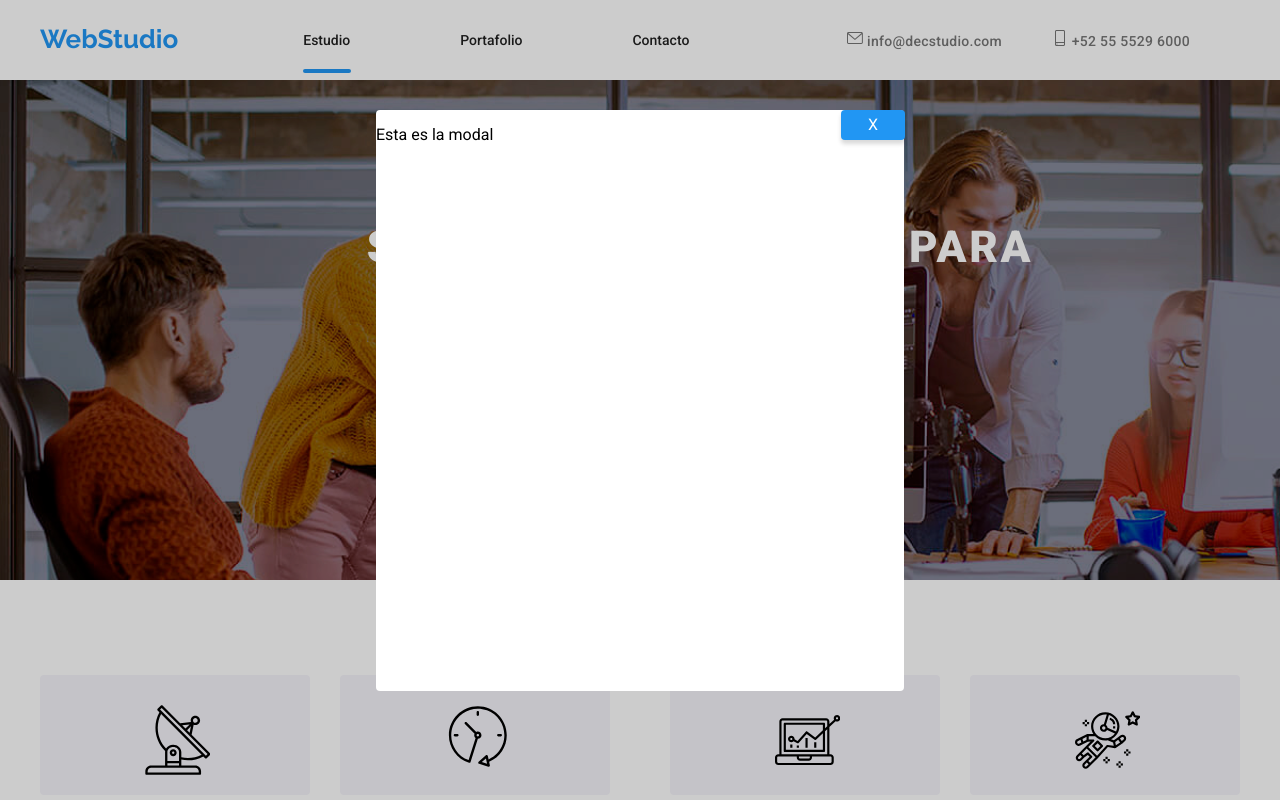
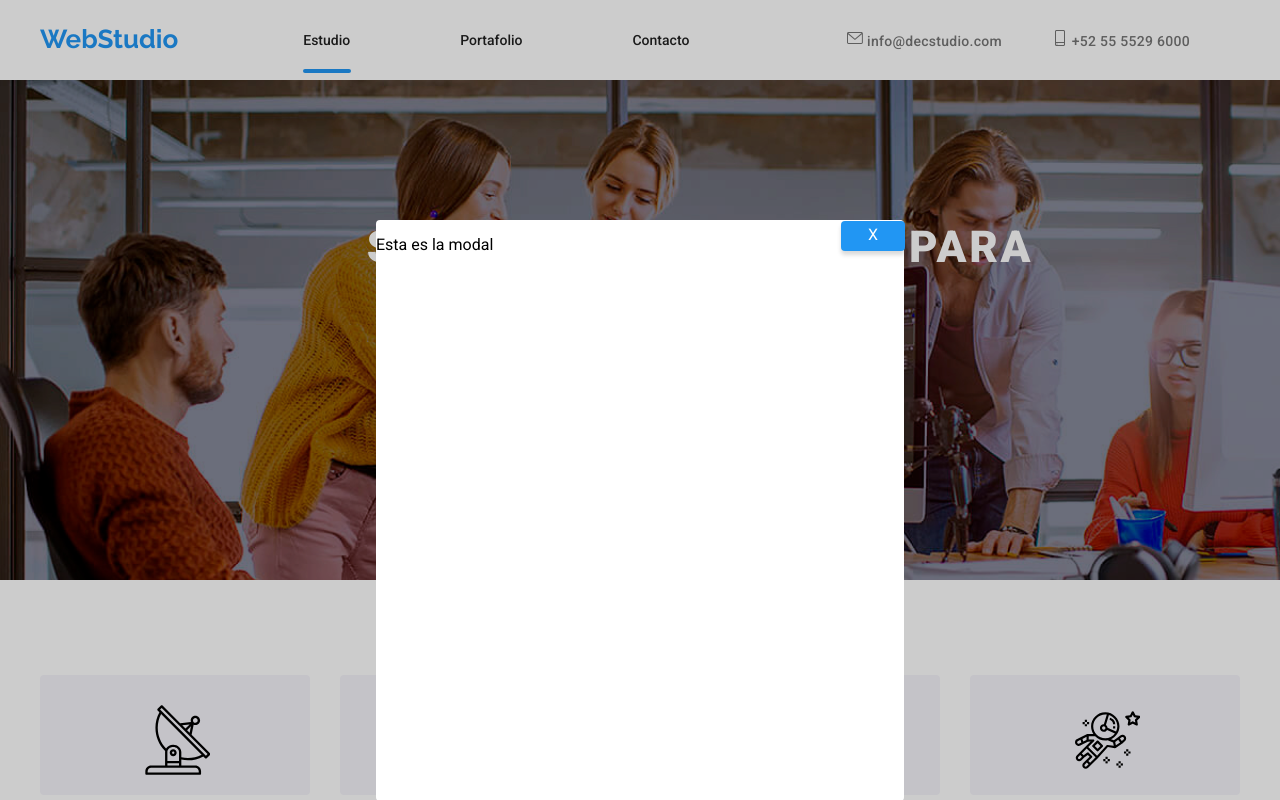
Before and after one commit to PAOLAAGUTIERREZL/goit-markup-hw-05, a plain HTML site: page index.html in a window 1280 px wide. Both pictures are taken after a click on the button "Solicite nuestro servicio". Shown: the top 800 px of the page. Drawn offline with nearby package versions, Linux system fonts and the light colour scheme.

Commit message:
test3_30102022

```diff
--- a/css/styles.css
+++ b/css/styles.css
@@ -230,6 +230,7 @@ border-radius: 2px;
   Bottom right radius: 4px;
   Bottom left radius: 4px;
   background: #fff;
+  margin-top: 221px;
  }
 
 .icono-cierre {
```
